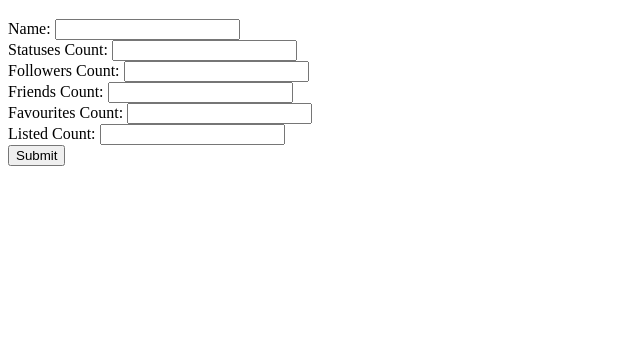
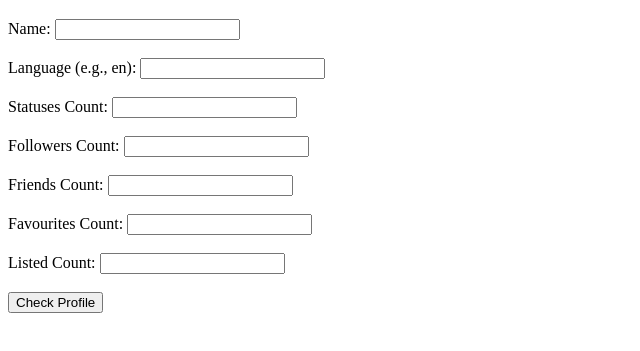
Before and after one commit to Girishanmugan/Fake-profile.github.io, a plain HTML site: page index.html in a window 1280 px wide. Shown: the part 61-412 px from the top of the page, without its empty margins (0-640 px from the left). Drawn offline with Linux system fonts and the light colour scheme.

Commit message:
index.html

```diff
--- a/index.html
+++ b/index.html
@@ -7,29 +7,41 @@
 </head>
 <body>
     <h1>Fake Profile Detection</h1>
-    <form id="predictionForm">
+
+    <form id="profileForm">
         <label for="name">Name:</label>
-        <input type="text" id="name" required><br>
+        <input type="text" id="name" required><br><br>
+
+        <label for="lang">Language (e.g., en):</label>
+        <input type="text" id="lang" required><br><br>
+
         <label for="statuses_count">Statuses Count:</label>
-        <input type="number" id="statuses_count" required><br>
+        <input type="number" id="statuses_count" required><br><br>
+
         <label for="followers_count">Followers Count:</label>
-        <input type="number" id="followers_count" required><br>
+        <input type="number" id="followers_count" required><br><br>
+
         <label for="friends_count">Friends Count:</label>
-        <input type="number" id="friends_count" required><br>
+        <input type="number" id="friends_count" required><br><br>
+
         <label for="favourites_count">Favourites Count:</label>
-        <input type="number" id="favourites_count" required><br>
+        <input type="number" id="favourites_count" required><br><br>
+
         <label for="listed_count">Listed Count:</label>
-        <input type="number" id="listed_count" required><br>
-        <button type="submit">Submit</button>
+        <input type="number" id="listed_count" required><br><br>
+
+        <button type="submit">Check Profile</button>
     </form>
+
     <h2 id="result"></h2>
 
     <script>
-        document.getElementById('predictionForm').addEventListener('submit', async function(event) {
+        document.getElementById('profileForm').addEventListener('submit', async function(event) {
             event.preventDefault();
 
             const inputData = {
                 name: document.getElementById('name').value,
+                lang: document.getElementById('lang').value,
                 statuses_count: parseInt(document.getElementById('statuses_count').value),
                 followers_count: parseInt(document.getElementById('followers_count').value),
                 friends_count: parseInt(document.getElementById('friends_count').value),
@@ -38,7 +50,7 @@
             };
 
             try {
-                const response = await fetch(' https://b371-2401-4900-6061-2677-4866-fb21-3fcd-f882.ngrok-free.app/predict', {  // Replace with your actual ngrok URL
+                const response = await fetch('https://5de1-34-80-160-40.ngrok-free.app/predict', {
                     method: 'POST',
                     headers: {
                         'Content-Type': 'application/json'
@@ -47,14 +59,15 @@
                 });
 
                 if (!response.ok) {
-                    throw new Error('Network response was not stable');
+                    throw new Error('Failed to fetch prediction');
                 }
 
-                const data = await response.json();
-                document.getElementById('result').innerText = data.is_fake === 1 ? 'Fake Profile' : 'Genuine Profile';
+                const result = await response.json();
+                const predictionText = result.is_fake === 1 ? "Fake Profile" : "Genuine Profile";
+                document.getElementById('result').innerText = "Result: " + predictionText;
             } catch (error) {
-                console.error('Error fetching the prediction:', error);
-                document.getElementById('result').innerText = 'Error fetching prediction';
+                console.error('Error:', error);
+                document.getElementById('result').innerText = "Error fetching prediction";
             }
         });
     </script>
```
